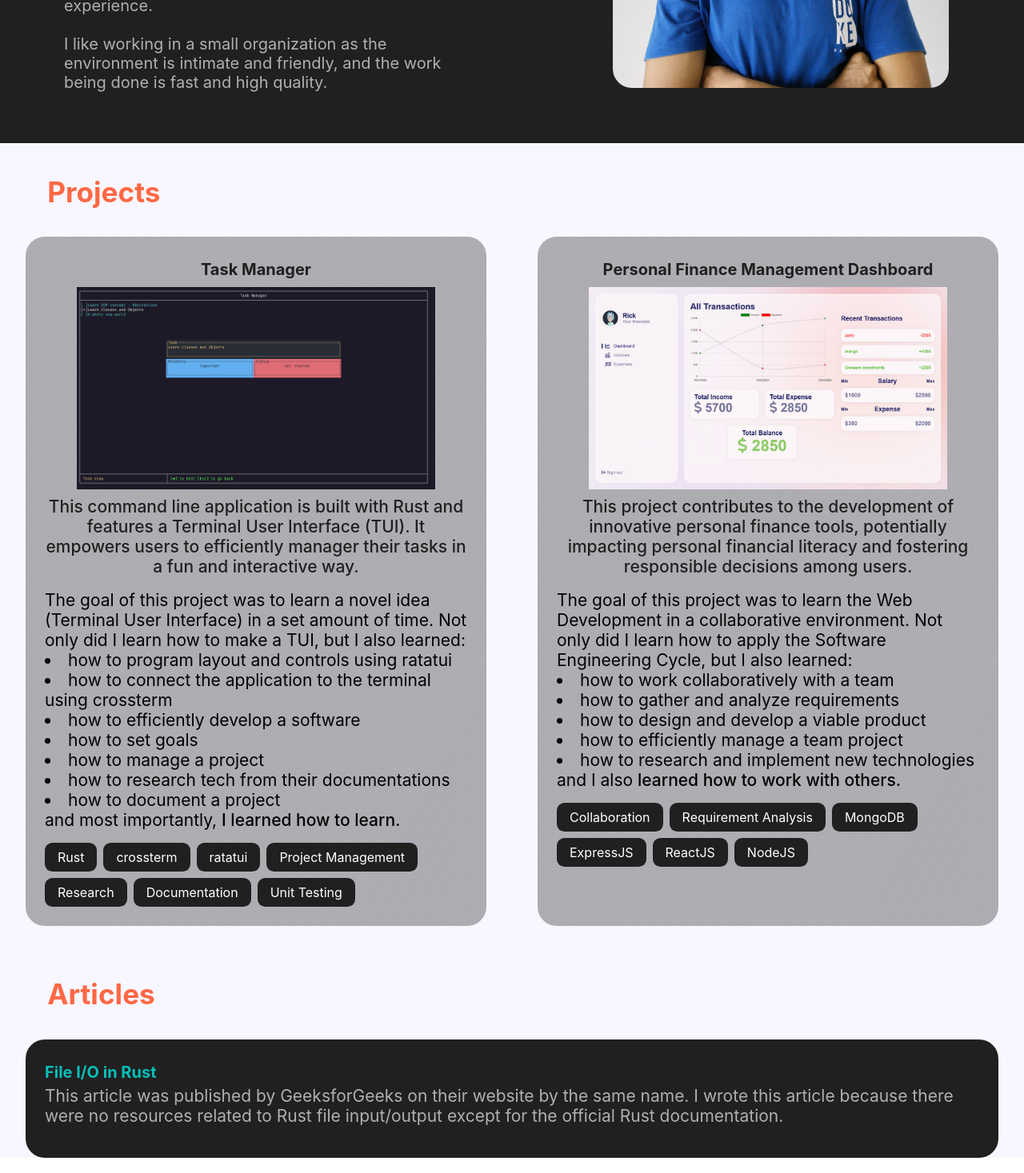
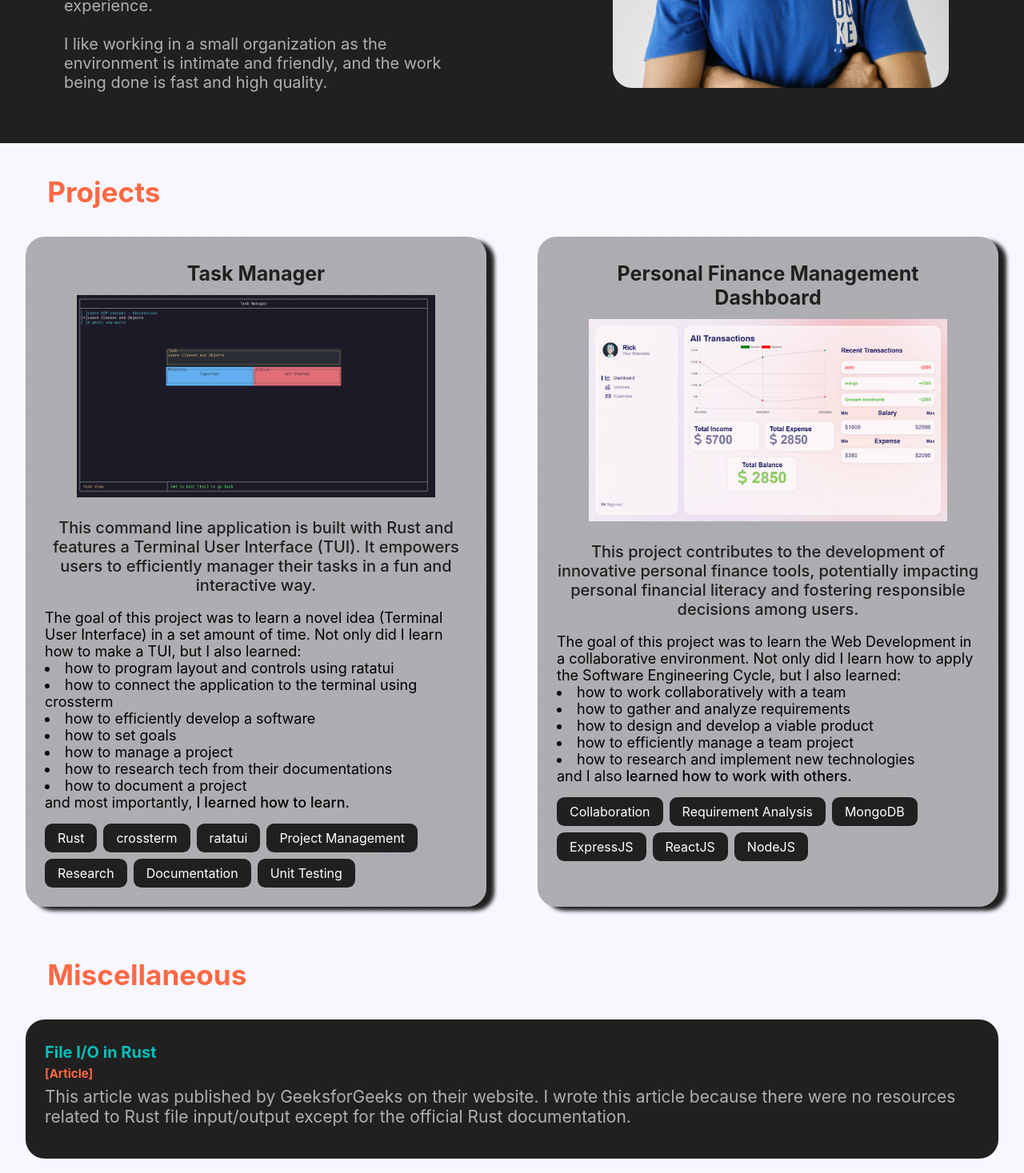
Before and after one commit to abdulshaikh55/portfolio-app, a React (Create React App) app: page / in a window 1280 px wide. Shown: the part 1330-2797 px from the top of the page at 80% size. Built offline with nearby package versions, Linux system fonts and the light colour scheme.

Commit message:
Change name Articles to Miscellaneous
Add new object website reference

```diff
--- a/src/App.js
+++ b/src/App.js
@@ -5,7 +5,7 @@ import Main from './Components/Main';
 import About from './Components/About';
 import Contact from './Components/Contact';
 import Projects from './Components/Projects';
-import Articles from './Components/Articles';
+import Miscellaneous from './Components/Miscellaneous';
 
 function App() {
   return (
@@ -14,7 +14,7 @@ function App() {
       <Main />
       <About />
       <Projects />
-      <Articles />
+      <Miscellaneous />
       <Contact />
     </div>
   );
--- a/src/Components/Articles.js
+++ /dev/null
@@ -1,17 +0,0 @@
-import React from "react";
-import './styles/Articles.scss'
-
-export default function Articles() {
-  return (
-    <div className="articles" id="articles">
-      <div className="article-header">
-        <h2>Articles</h2>
-      </div>
-
-      <section className="article">
-        <h3><a href="https://www.geeksforgeeks.org/file-i-o-in-rust/">File I/O in Rust</a></h3>
-        <p className="info">This article was published by GeeksforGeeks on their website by the same name. I wrote this article because there were no resources related to Rust file input/output except for the official Rust documentation. </p>
-      </section>
-    </div>
-  )
-}
--- a/src/Components/Header.js
+++ b/src/Components/Header.js
@@ -1,7 +1,7 @@
 import React, { useState } from "react";
 import "./styles/Header.scss";
 import CloseIcon from "@mui/icons-material/Close";
-import MenuBookOutlinedIcon from "@mui/icons-material/MenuBookOutlined";
+import MenuIcon from '@mui/icons-material/Menu';
 import { Link } from "react-router-dom";
 import AnchorLink from 'react-anchor-link-smooth-scroll'
 
@@ -27,7 +27,7 @@ const Header = () => {
   return (
     <div className={scrolling ? 'header active' : 'header'}>
       <div className="header-logo">
-        <h1>Abdulfaiz Shaikh</h1>
+        <h1 className={isOpen ? 'is-open' : ''}>Abdulfaiz Shaikh</h1>
       </div>
 
       <nav className={`navbar ${isOpen ? 'open' : ''}`}>
@@ -48,7 +48,7 @@ const Header = () => {
             <AnchorLink href="#projects"><b>Projects</b></AnchorLink>
           </li>
           <li>
-            <AnchorLink href="#articles"><b>Articles</b></AnchorLink>
+            <AnchorLink href="#miscellaneous"><b>Miscellaneous</b></AnchorLink>
           </li>
           <li>
             <Link to="#main"><b>Contact</b></Link>
@@ -56,8 +56,8 @@ const Header = () => {
         </ul>
       </nav>
 
-      <div className="changer" >
-        <MenuBookOutlinedIcon className="menu" onClick={toggleNavbar} />
+      <div className={isOpen ? "is-open" : 'changer'}>
+        <MenuIcon className="menu" onClick={toggleNavbar} />
       </div>
     </div>
   );
--- /dev/null
+++ b/src/Components/Miscellaneous.js
@@ -0,0 +1,24 @@
+import React from "react";
+import './styles/Miscellaneous.scss'
+
+export default function Articles() {
+  return (
+    <div className="miscellaneous" id="miscellaneous">
+      <div className="misc-header">
+        <h2>Miscellaneous</h2>
+      </div>
+
+      <section className="article">
+        <h3><a href="https://www.geeksforgeeks.org/file-i-o-in-rust/" target="_blank" rel="noopener noreferrer">File I/O in Rust</a></h3>
+        <h4 className="tags">[Article]</h4>
+        <p className="info">This article was published by GeeksforGeeks on their website. I wrote this article because there were no resources related to Rust file input/output except for the official Rust documentation. </p>
+      </section>
+
+      <section className="article">
+        <h3><a href="https://rust-dsa.github.io" target="_blank" rel="noopener noreferrer">Data Structures and Algorithms in Rust</a></h3>
+        <h4 className="tags">[Website] [mdbook]</h4>
+        <p className="info">This article was published by GeeksforGeeks on their website by the same name. I wrote this article because there were no resources related to Rust file input/output except for the official Rust documentation. </p>
+      </section>
+    </div>
+  )
+}
--- a/src/Components/styles/About.scss
+++ b/src/Components/styles/About.scss
@@ -46,11 +46,11 @@
 
 @media (max-width: 1200px) {
     .sections-container {
-        gap: 2rem;
+        gap: 0.5rem;
 
         .about-me {
-            margin: 5rem 3rem;
-            margin-right: 2rem;
+            margin: 3.5rem 3rem;
+            margin-right: 1rem;
             text-align: left;
             font-size: 19px;
         }
@@ -72,7 +72,6 @@
 
     .sections-container {
         grid-template-columns: repeat(1, 1fr);
-        gap: 3rem;
 
         .about-me {
             font-size: 20px;
--- a/src/Components/styles/Header.scss
+++ b/src/Components/styles/Header.scss
@@ -11,7 +11,8 @@
     padding: 0 10px;
 }
 
-.active {
+.active,
+.open {
     transition: all .50s ease;
     background: transparent;
     backdrop-filter: blur(20px);
@@ -137,6 +138,10 @@ ul {
         }
     }
 
+    .is-open {
+        display: none;
+    }
+
     .closed {
         .close {
             display: block;
--- a/src/Components/styles/Articles.scss
+++ b/src/Components/styles/Miscellaneous.scss
@@ -1,10 +1,10 @@
 @import './variables';
 
-.articles {
+.miscellaneous {
     background-color: $bg-color;
 }
 
-.article-header {
+.misc-header {
     text-align: left;
 
     h2 {
@@ -91,6 +91,12 @@
         }
     }
 
+    .tags {
+        margin-bottom: 7px;
+        color: $other-color;
+        font-size: $p3-font;
+    }
+
     .info {
         color: $secondary-color;
         margin-bottom: 1rem;
--- a/src/Components/styles/Projects.scss
+++ b/src/Components/styles/Projects.scss
@@ -14,26 +14,6 @@
         font-size: $h2-font;
         padding: 0.7rem;
         padding-top: 2.5rem;
-
-        @media (max-width: 1200px) {
-            font-size: 1.8rem;
-            padding-top: 2rem;
-        }
-
-        @media (max-width: 992px) {
-            font-size: 1.5rem;
-            padding-top: 1.5rem;
-        }
-
-        @media (max-width: 768px) {
-            font-size: 1.2rem;
-            padding-top: 1rem;
-        }
-
-        @media (max-width: 576px) {
-            font-size: 1rem;
-            padding-top: 0.5rem;
-        }
     }
 }
 
@@ -43,6 +23,7 @@
     text-decoration: none;
 
     .project {
+        box-shadow: 10px 5px 5px $primary-color;
         position: relative;
         padding: 1.5rem;
         margin: 1.5rem 2rem;
@@ -54,69 +35,21 @@
                 rgba(0, 0, 0, 0.3));
 
         h3 {
-            font-size: 20px;
-            margin: 5px;
+            font-size: 25px;
+            margin: 7px;
             color: $primary-color;
-
-            @media (max-width: 1200px) {
-                font-size: 18px;
-            }
-
-            @media (max-width: 992px) {
-                font-size: 16px;
-            }
-
-            @media (max-width: 768px) {
-                font-size: 14px;
-            }
-
-            @media (max-width: 576px) {
-                font-size: 12px;
-            }
         }
 
         img {
             width: 85%;
             margin: 5px;
-
-            @media (max-width: 1200px) {
-                width: 80%;
-            }
-
-            @media (max-width: 992px) {
-                width: 75%;
-            }
-
-            @media (max-width: 768px) {
-                width: 70%;
-            }
-
-            @media (max-width: 576px) {
-                width: 65%;
-            }
         }
 
         .description {
-            font-size: $p-font;
+            font-size: 20px;
             font-weight: 500;
-            margin-bottom: 1.1rem;
+            margin: 1.1rem 0;
             color: $primary-color;
-
-            @media (max-width: 1200px) {
-                font-size: 17px;
-            }
-
-            @media (max-width: 992px) {
-                font-size: 15px;
-            }
-
-            @media (max-width: 768px) {
-                font-size: 13px;
-            }
-
-            @media (max-width: 576px) {
-                font-size: 11px;
-            }
         }
 
         ul {
@@ -133,50 +66,48 @@
                 padding: 0.5rem 1rem;
                 border-radius: 0.6rem;
                 margin: 0;
-
-                @media (max-width: 1200px) {
-                    padding: 0.4rem 0.8rem;
-                }
-
-                @media (max-width: 992px) {
-                    padding: 0.3rem 0.6rem;
-                }
-
-                @media (max-width: 768px) {
-                    padding: 0.2rem 0.4rem;
-                }
-
-                @media (max-width: 576px) {
-                    padding: 0.1rem 0.2rem;
-                }
             }
         }
 
         .info {
             margin-bottom: 1rem;
             text-align: left;
-            font-size: $p-font;
+            font-size: 18px;
 
             span {
                 font-weight: 500;
             }
+        }
+    }
+}
 
-            @media (max-width: 1200px) {
-                font-size: 17px;
+@media (max-width: 1090px) {
+
+    .projects-container {
+        .project {
+            h3 {
+                font-size: 23px;
+                margin: 6px;
             }
 
-            @media (max-width: 992px) {
-                font-size: 15px;
+            .description {
+                font-size: 18.5px;
             }
 
-            @media (max-width: 768px) {
-                font-size: 13px;
-            }
-
-            @media (max-width: 576px) {
-                font-size: 11px;
+            .info {
+                font-size: 17.5px;
             }
         }
+    }
 
+}
+
+@media (max-width: 970px) {
+    .projects-container {
+        display: inline-block;
+
+        ul {
+            display: block;
+        }
     }
 }
--- a/src/Components/styles/_variables.scss
+++ b/src/Components/styles/_variables.scss
@@ -5,5 +5,6 @@ $bg-color : #F8F7FF;
 $h2-font : 2.2rem;
 $big-font : 4.5rem;
 $p-font : 21px;
-$p2-font: 18px;
+$p2-font : 18px;
+$p3-font : 15px;
 $link-color : #07BEB8;
```
